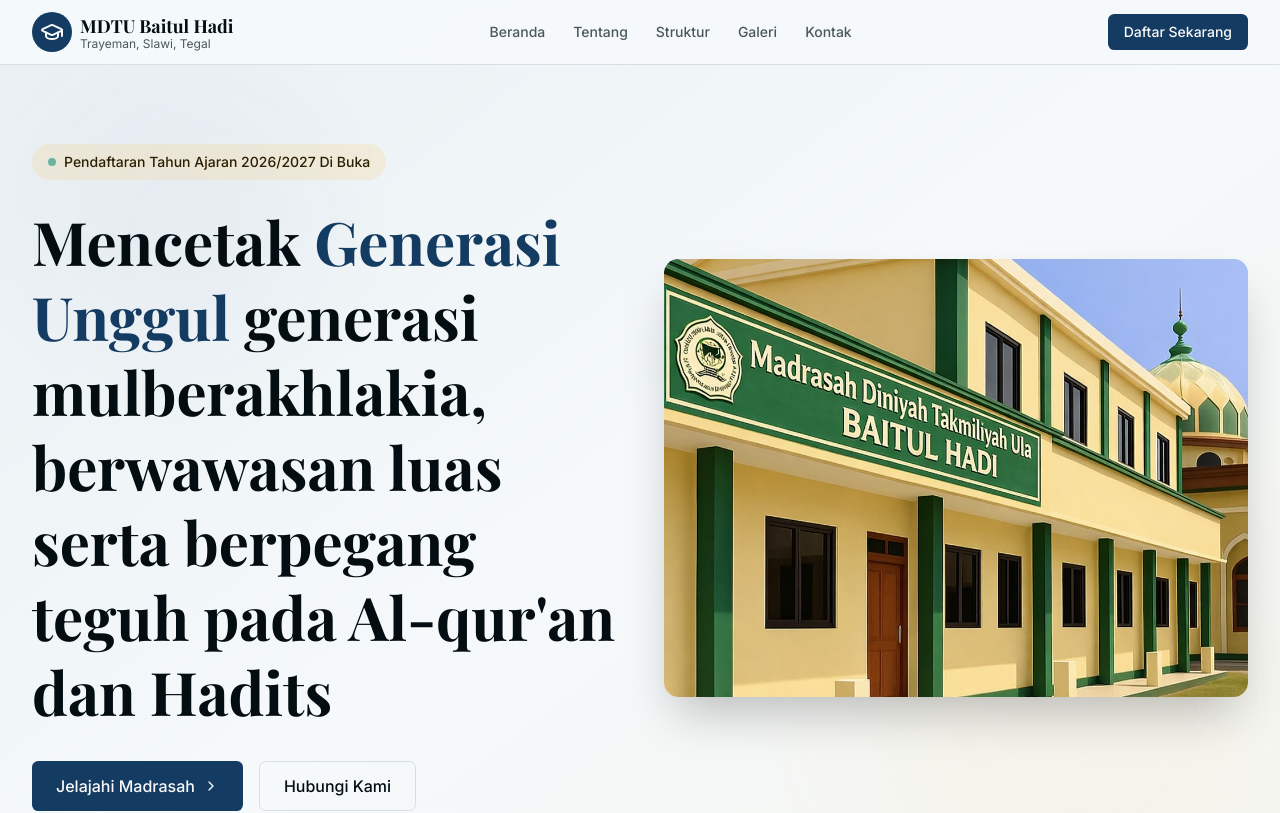
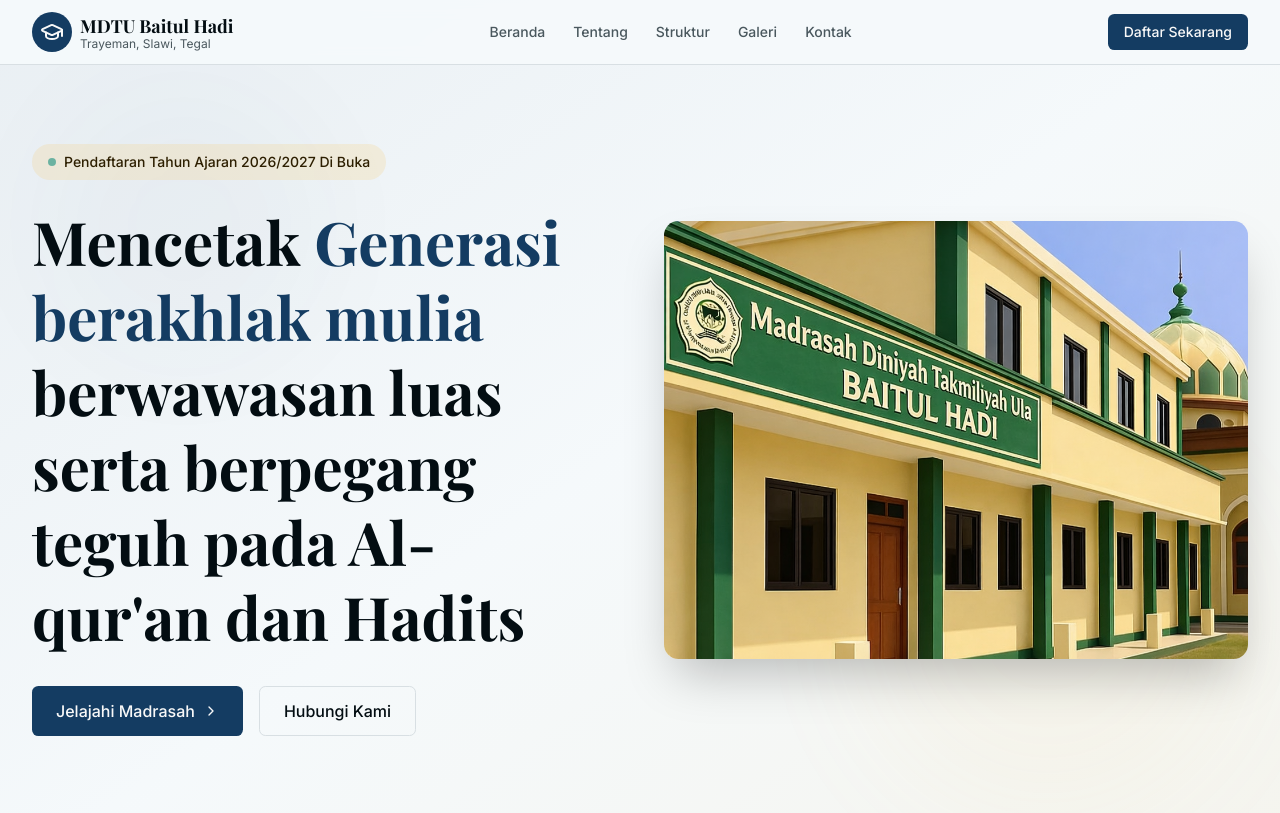
Before and after one commit to FAIZALRIDWAN/MDTU-Baitul-Hadi, a Next.js app: page / in a window 1280 px wide. Shown: the top 813 px of the page. Built offline with nearby package versions, Linux system fonts and the light colour scheme; a web font is replaced by a local one.

Commit message:
feat: update hero section text to emphasize noble character
Co-authored-by: FAIZALRIDWAN <207812420+FAIZALRIDWAN@users.noreply.github.com>

```diff
--- a/components/Hero.jsx
+++ b/components/Hero.jsx
@@ -25,8 +25,8 @@ export default function Hero() {
 
             <h1 className="text-4xl sm:text-5xl lg:text-6xl font-serif font-bold text-foreground leading-tight text-balance">
               Mencetak{' '}
-              <span className="text-primary">Generasi Unggul</span>{' '}
-              generasi  mulberakhlakia, berwawasan luas serta berpegang teguh pada Al-qur'an dan Hadits
+              <span className="text-primary">Generasi berakhlak mulia</span>{' '}
+              berwawasan luas serta berpegang teguh pada Al-qur'an dan Hadits
             </h1>
 
             <div className="mt-8 flex flex-col sm:flex-row gap-4 justify-center lg:justify-start">
```
